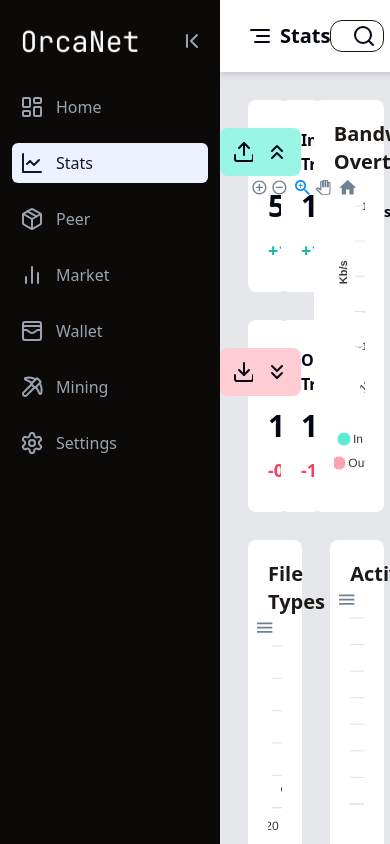
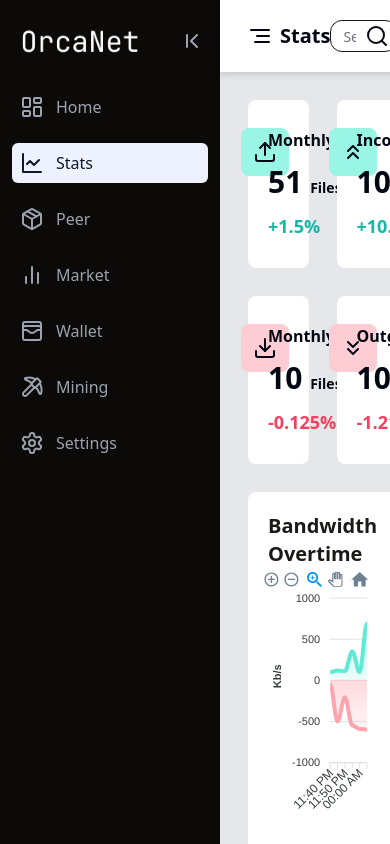
Before and after one commit to sbu-416-24sp/orcanet-desktop-deprecated, a React (Vite) app in the folder frontend/: page /stats in a window 390 px wide. Shown: the top 844 px of the page. Built offline with nearby package versions, Linux system fonts and the light colour scheme.

Commit message:
Style: Implement responsive layout

```diff
--- a/frontend/src/stats/BandwidthChart.tsx
+++ b/frontend/src/stats/BandwidthChart.tsx
@@ -100,7 +100,7 @@ const Bandwidth: React.FC = () => {
   };
 
   return (
-    <div className="col-span-3 bg-white rounded-lg p-5">
+    <div className="2xl:col-span-3 xl:col-span-2 bg-white rounded-lg p-5">
       <h3 className="text-stone-900 text-xl font-bold">Bandwidth Overtime</h3>
       <div>
         <ReactApexChart
--- a/frontend/src/stats/StatsCardContainer.tsx
+++ b/frontend/src/stats/StatsCardContainer.tsx
@@ -13,7 +13,7 @@ interface StatsCardProps {
 function CardInfo({ title, value, percent, textColor, traffic }: StatsCardProps) {
   return (
     <div className="flex flex-col gap-3">
-      <h1>{title}</h1>
+      <h1 className="text-nowrap">{title}</h1>
       <p className="text-3xl font-bold text-nowrap">
         {value} <span className="text-sm">{traffic ? "Kb/s" : "Files"}</span>
       </p>
@@ -92,7 +92,7 @@ export default function StatsCardContainer() {
   ];
 
   return (
-    <div className="grid grid-cols-2 grid-rows-2 gap-7 col-span-2 font-semibold">
+    <div className="grid grid-cols-2 grid-rows-2 gap-7 xl:col-span-2 font-semibold">
       {cardInfo.map((card) => (
         <StatsCard key={card.title} {...card} />
       ))}
--- a/frontend/src/stats/StatsPage.tsx
+++ b/frontend/src/stats/StatsPage.tsx
@@ -8,11 +8,11 @@ import ActivityChart from "./ActivityChart";
 function StatsPageContent() {
   return (
     <div className="size-full overflow-y-auto p-7">
-      <div className="grid grid-cols-5 gap-7">
+      <div className="grid 2xl:grid-cols-5 xl:grid-cols-4 xl:grid-rows-1 gap-7">
         <StatsCardContainer />
         <BandwidthChart />
       </div>
-      <div className="grid grid-cols-2 gap-7 mt-7">
+      <div className="grid lg:grid-cols-2 gap-7 mt-7">
         <FileTypeChart />
         <ActivityChart />
       </div>
```
